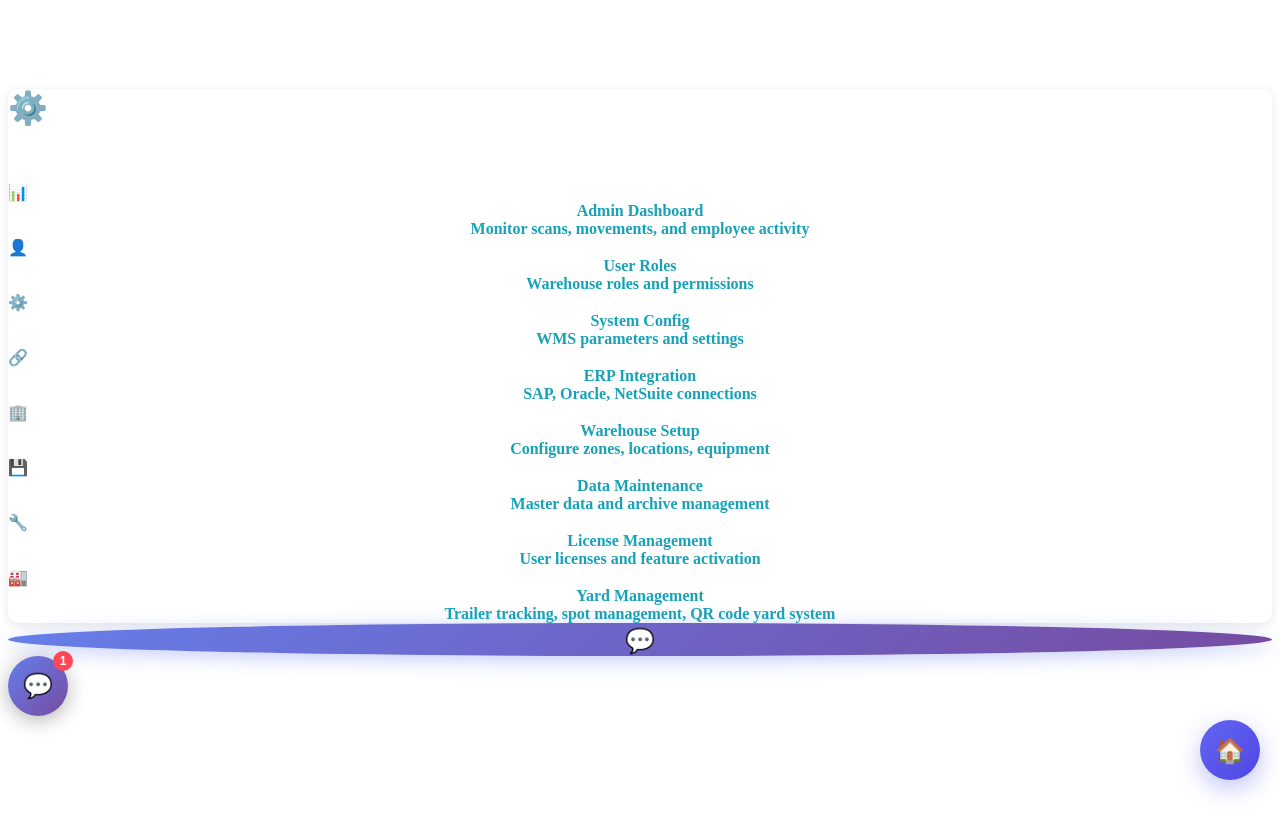
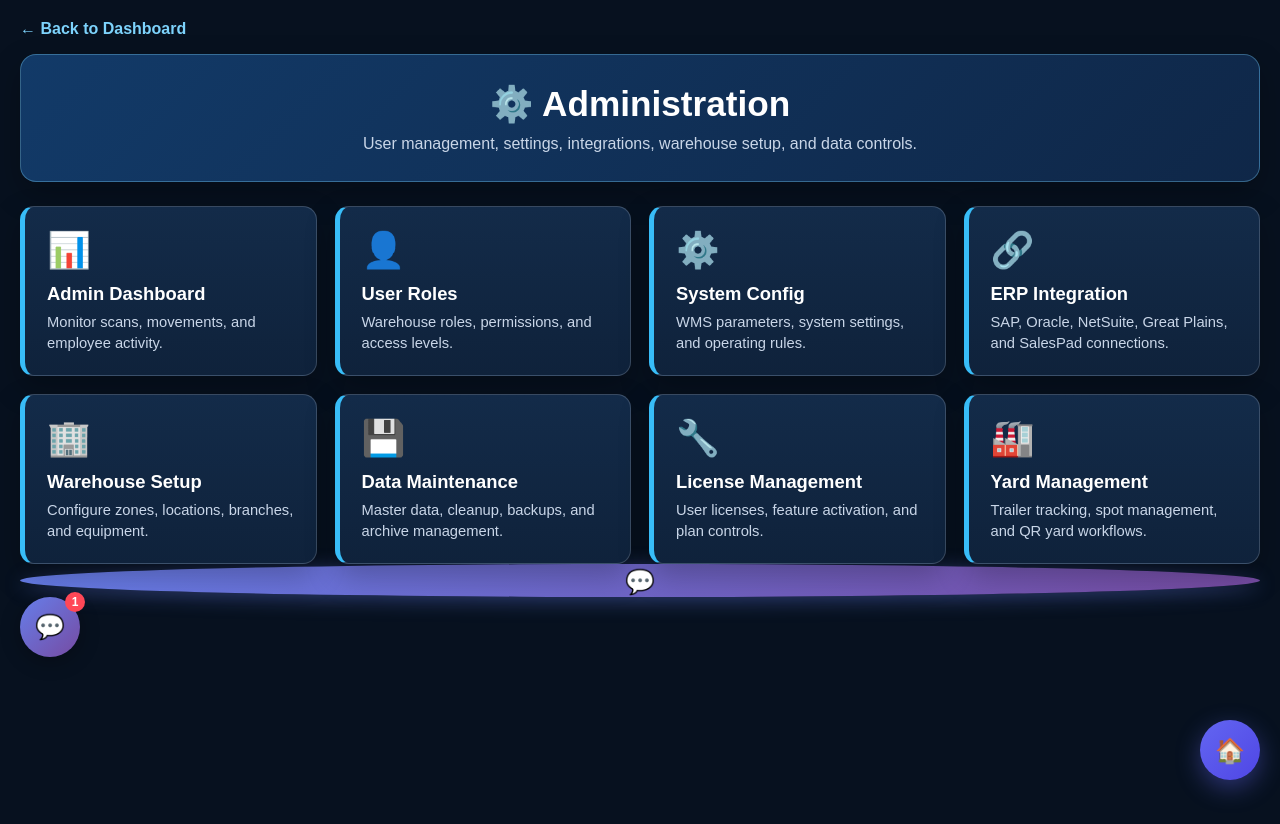
Before and after one commit to ZaspDragon/QR-LEGENDS, a plain HTML site: page static/admin_hub.html in a window 1280 px wide. After the commit the page ends 800 px from the top, so only its background shows below. Drawn offline with Linux system fonts and the light colour scheme.

Commit message:
Improve admin hub visibility

```diff
--- a/static/admin_hub.html
+++ b/static/admin_hub.html
@@ -5,135 +5,103 @@
     <meta name="viewport" content="width=device-width, initial-scale=1.0">
     <title>Administration - QR Legends</title>
     <style>
-        * {box-sizing: border-box}
-
-        body {font-family: Arial, sans-serif
-            margin: 0
-            padding: 10px
-            background-color: #f5f5f5;
+        * { box-sizing: border-box; }
+        body {
+            margin: 0;
+            padding: 20px;
+            background: #07111f;
+            color: #f4f8ff;
+            font-family: Arial, sans-serif;
             min-height: 100vh;
-            padding-top: 60px;
-            padding-bottom: 120px}
-
-        .container {max-width: 1200px
-            margin: 0 auto
-            background: white
-            padding: 20px;
-            border-radius: 10px;
-            box-shadow: 0 2px 10px rgba(0,0,0,0.1);}
-
-        .header {text-align: center
-            margin-bottom: 30px
-            padding: 20px
-            background: linear-gradient(135deg, #17a2b8, #117a8b);
+        }
+        .container {
+            max-width: 1250px;
+            margin: 0 auto;
+        }
+        .back-link {
+            display: inline-block;
+            margin-bottom: 16px;
+            color: #7dd3fc;
+            font-weight: 800;
+            text-decoration: none;
+        }
+        .header {
+            text-align: center;
+            margin-bottom: 24px;
+            padding: 28px;
+            background: linear-gradient(135deg, #123a68, #0f2748);
+            border: 1px solid rgba(125, 211, 252, .35);
             color: white;
-            border-radius: 10px}
-
-        .header h1 {margin: 0
-            font-size: 2rem}
-
-        .header p {margin: 10px 0 0 0
-            opacity: 0.9}
-
-        .features-grid {display: grid
-            grid-template-columns: repeat(auto-fit, minmax(250px, 1fr))
-            gap: 20px
-            margin-bottom: 20px}
-
-        .feature-button {background: white
-            border: 2px solid #17a2b8
-            padding: 20px
-            border-radius: 10px;
+            border-radius: 16px;
+            box-shadow: 0 12px 30px rgba(0,0,0,.25);
+        }
+        .header h1 { margin: 0; font-size: 2.2rem; }
+        .header p { margin: 10px 0 0; color: #c9d6e8; }
+        .features-grid {
+            display: grid;
+            grid-template-columns: repeat(auto-fit, minmax(260px, 1fr));
+            gap: 18px;
+        }
+        .feature-button {
+            display: block;
+            min-height: 155px;
+            background: linear-gradient(180deg, #132b49, #0f223b);
+            border: 1px solid rgba(203, 213, 225, .22);
+            border-left: 5px solid #38bdf8;
+            padding: 22px;
+            border-radius: 14px;
             text-decoration: none;
-            color: #17a2b8;
-            text-align: center;
-            transition: all 0.3s;
-            font-weight: 600}
-
-        .feature-button:hover {background: #17a2b8
-            color: white
-            transform: translateY(-2px)
-            box-shadow: 0 4px 12px rgba(23, 162, 184, 0.3);}
-
-        .feature-button .icon {font-size: 2rem
-            display: block
-            margin-bottom: 10px}
-
-        .feature-button .title {font-size: 1.1rem
-            margin-bottom: 5px}
-
-        .feature-button .description {font-size: 0.9rem
-            opacity: 0.8}
-
-        @media (max-width: 768px) {.features-grid {
-                grid-template-columns: 1fr
-                gap: 15px}
+            color: #f4f8ff;
+            transition: transform .18s ease, filter .18s ease, border-color .18s ease;
+            box-shadow: 0 12px 30px rgba(0,0,0,.25);
+        }
+        .feature-button:hover {
+            transform: translateY(-3px);
+            filter: brightness(1.08);
+            border-color: rgba(125, 211, 252, .65);
+        }
+        .feature-button .icon {
+            font-size: 2.2rem;
+            display: block;
+            margin-bottom: 12px;
+        }
+        .feature-button .title {
+            font-size: 1.15rem;
+            margin-bottom: 7px;
+            font-weight: 900;
+            color: #ffffff;
+        }
+        .feature-button .description {
+            font-size: .92rem;
+            color: #c9d6e8;
+            line-height: 1.4;
+        }
+        @media (max-width: 768px) {
+            body { padding: 12px; }
+            .features-grid { grid-template-columns: 1fr; }
         }
     </style>
 </head>
 <body>
     <div class="container">
+        <a class="back-link" href="/main_dashboard">← Back to Dashboard</a>
         <div class="header">
             <h1>⚙️ Administration</h1>
-            <p>User management, settings, and integrations</p>
+            <p>User management, settings, integrations, warehouse setup, and data controls.</p>
         </div>
-
         <div class="features-grid">
-            <a href="/admin_dashboard" class="feature-button">
-                <span class="icon">📊</span>
-                <div class="title">Admin Dashboard</div>
-                <div class="description">Monitor scans, movements, and employee activity</div>
-            </a>
-
-            <a href="/user_management" class="feature-button">
-                <span class="icon">👤</span>
-                <div class="title">User Roles</div>
-                <div class="description">Warehouse roles and permissions</div>
-            </a>
-
-            <a href="/system_config" class="feature-button">
-                <span class="icon">⚙️</span>
-                <div class="title">System Config</div>
-                <div class="description">WMS parameters and settings</div>
-            </a>
-
-            <a href="/erp_hub" class="feature-button">
-                <span class="icon">🔗</span>
-                <div class="title">ERP Integration</div>
-                <div class="description">SAP, Oracle, NetSuite connections</div>
-            </a>
-
-            <a href="/warehouse_setup" class="feature-button">
-                <span class="icon">🏢</span>
-                <div class="title">Warehouse Setup</div>
-                <div class="description">Configure zones, locations, equipment</div>
-            </a>
-
-            <a href="/data_maintenance" class="feature-button">
-                <span class="icon">💾</span>
-                <div class="title">Data Maintenance</div>
-                <div class="description">Master data and archive management</div>
-            </a>
-
-            <a href="/license_management" class="feature-button">
-                <span class="icon">🔧</span>
-                <div class="title">License Management</div>
-                <div class="description">User licenses and feature activation</div>
-            </a>
-
-            <a href="/yard_management" class="feature-button">
-                <span class="icon">🏭</span>
-                <div class="title">Yard Management</div>
-                <div class="description">Trailer tracking, spot management, QR code yard system</div>
-            </a>
+            <a href="/admin_dashboard" class="feature-button"><span class="icon">📊</span><div class="title">Admin Dashboard</div><div class="description">Monitor scans, movements, and employee activity.</div></a>
+            <a href="/user_management" class="feature-button"><span class="icon">👤</span><div class="title">User Roles</div><div class="description">Warehouse roles, permissions, and access levels.</div></a>
+            <a href="/system_config" class="feature-button"><span class="icon">⚙️</span><div class="title">System Config</div><div class="description">WMS parameters, system settings, and operating rules.</div></a>
+            <a href="/erp_hub" class="feature-button"><span class="icon">🔗</span><div class="title">ERP Integration</div><div class="description">SAP, Oracle, NetSuite, Great Plains, and SalesPad connections.</div></a>
+            <a href="/warehouse_setup" class="feature-button"><span class="icon">🏢</span><div class="title">Warehouse Setup</div><div class="description">Configure zones, locations, branches, and equipment.</div></a>
+            <a href="/data_maintenance" class="feature-button"><span class="icon">💾</span><div class="title">Data Maintenance</div><div class="description">Master data, cleanup, backups, and archive management.</div></a>
+            <a href="/license_management" class="feature-button"><span class="icon">🔧</span><div class="title">License Management</div><div class="description">User licenses, feature activation, and plan controls.</div></a>
+            <a href="/yard_management" class="feature-button"><span class="icon">🏭</span><div class="title">Yard Management</div><div class="description">Trailer tracking, spot management, and QR yard workflows.</div></a>
         </div>
     </div>
-
-    <!-- Include Universal Dashboard Button -->
     <script src="/universal_dashboard_button.js"></script>
-    <!-- Include Floating Chat Widget -->
     <script src="/floating_chat_widget.js"></script>
-    <!-- Include Employee Messaging Widget -->
     <script src="/employee_messaging_widget.js"></script>
 </body>
 </html>
```
